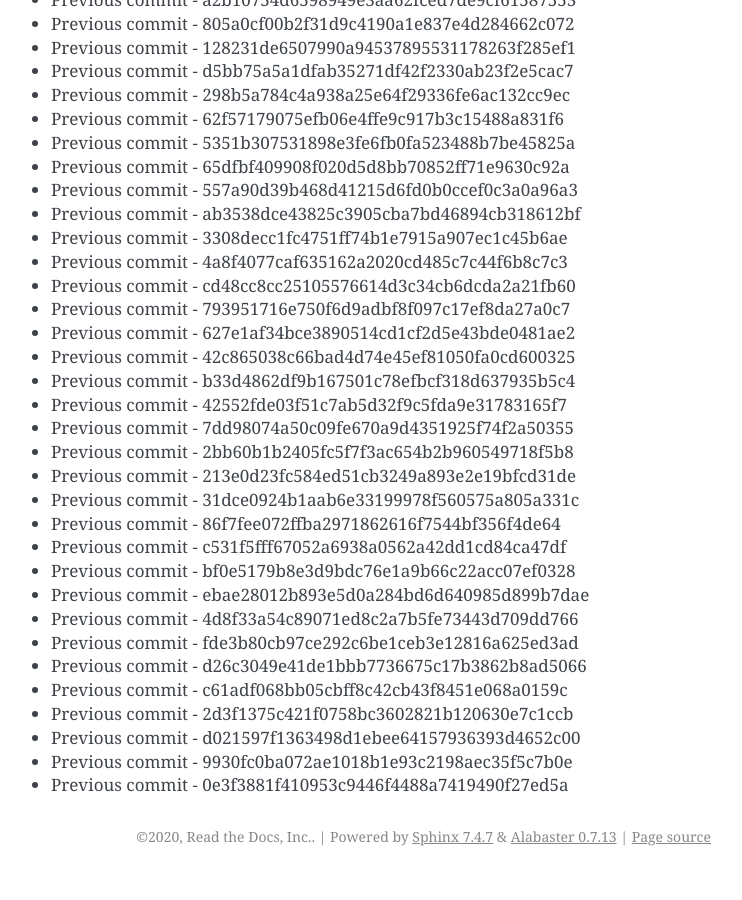
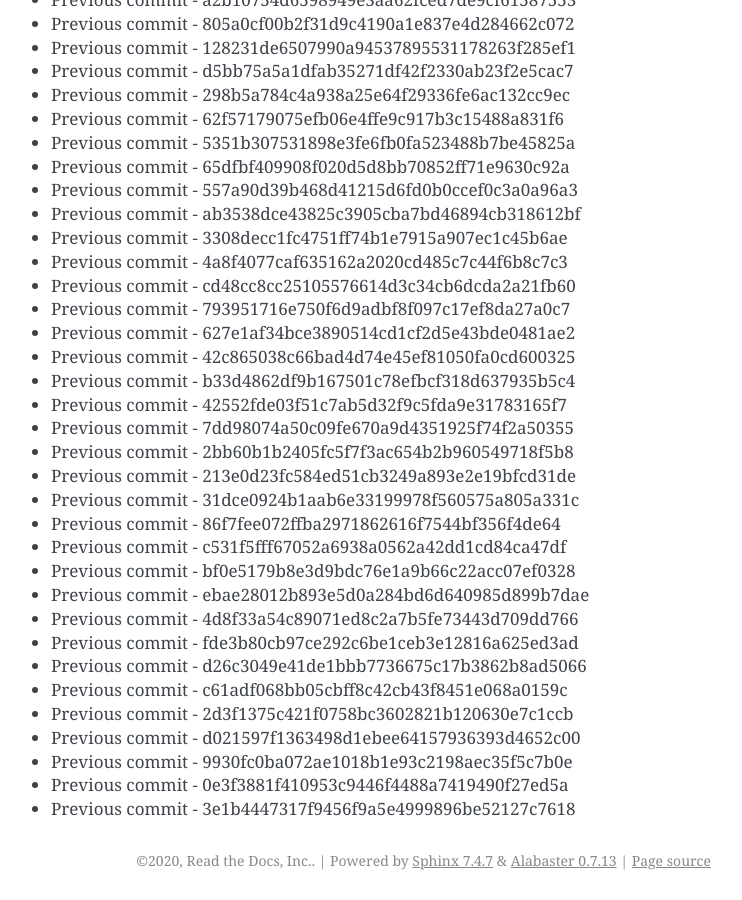
Before and after one commit to readthedocs/rtd-git-stresstest, a Sphinx documentation site: the page built from docs/updates.rst, in a window 1280 px wide and 900 px high, scrolled down 51795 px. Shown: the whole window, without its empty margins (399-1141 px from the left). Built offline with Sphinx 7.4.7, drawn with Linux system fonts in a browser that asks for light colours; before the commit the page ends 52671 px from its top, so only the background shows below that.

Commit message:
Generating commit from previous: 3e1b4447317f9456f9a5e4999896be52127c7618

```diff
--- a/docs/updates.rst
+++ b/docs/updates.rst
@@ -2208,3 +2208,4 @@ It can be tested for any performance characteristics.
 * Previous commit - d021597f1363498d1ebee64157936393d4652c00
 * Previous commit - 9930fc0ba072ae1018b1e93c2198aec35f5c7b0e
 * Previous commit - 0e3f3881f410953c9446f4488a7419490f27ed5a
+* Previous commit - 3e1b4447317f9456f9a5e4999896be52127c7618
```
